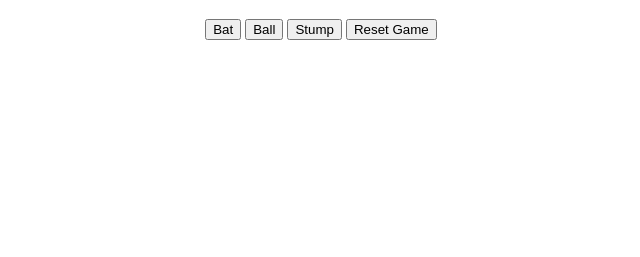
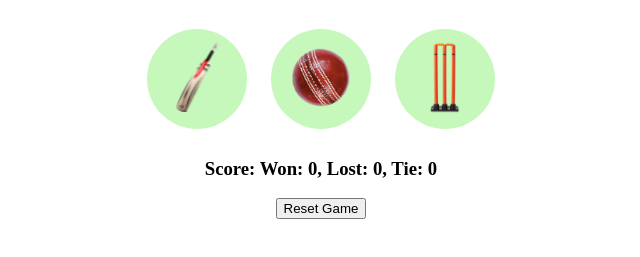
Before and after one commit to lunatic-bot/JavaScriptLearning, a plain HTML site: page Chapters/Chapter 8 - Json Local storage Date andDOM/Project/cricket.html in a window 1280 px wide. Shown: the part 61-318 px from the top of the page, without its empty margins (319-959 px from the left). Drawn offline with Linux system fonts and the light colour scheme.

Commit message:
JSON DATE DOM

```diff
--- /dev/null
+++ b/Chapters/Chapter 8 - Json Local storage Date andDOM/Project/cricket.css
@@ -0,0 +1,17 @@
+body {
+    text-align: center;
+}
+
+.choice-button {
+    height: 100px;
+    width: 100px;
+    border: none;
+    margin: 10px;
+    background-color: rgb(198, 248, 187);
+    border-radius: 50px;
+    cursor: pointer;
+}
+
+.choice-image {
+    height: 75px;
+}
--- a/Chapters/Chapter 8 - Json Local storage Date andDOM/Project/cricket.html
+++ b/Chapters/Chapter 8 - Json Local storage Date andDOM/Project/cricket.html
@@ -2,39 +2,37 @@
 <html lang="en">
 <head>
     <title>Cricket</title>
-    <style>
-        body{
-            text-align: center;
-        }
-    </style>
+    <link rel="stylesheet" href="cricket.css">
 </head>
 <body>
     <h1>Bat Ball Stump game</h1>
-    <button onclick="let computerChoice = generateComputerChoice();
+
+    <button class="choice-button" onclick="let computerChoice = generateComputerChoice();
     let resultMsg = getResult('Bat', computerChoice);
     showResult('Bat', computerChoice, resultMsg)
     // alert(`You have chosen Bat. Computer Choice is ${computerChoice} and ${resultMsg}`);
+    "><img src="images/bat.png" alt="Bat Image" class="choice-image"></button>
 
-
-    ">Bat</button>
-
-    <button onclick="computerChoice = generateComputerChoice();
+    <button class="choice-button" onclick="computerChoice = generateComputerChoice();
     resultMsg = getResult('Ball', computerChoice);
     showResult('Ball', computerChoice, resultMsg)
     // alert(`You have chosen Ball. Computer Choice is ${computerChoice} and ${resultMsg}`);
+    "><img src="images/ball.png" alt="Ball Image" class="choice-image"></button>
 
-
-    ">Ball</button>
-    <button onclick="computerChoice = generateComputerChoice();
+    <button class="choice-button" onclick="computerChoice = generateComputerChoice();
     resultMsg = getResult('Stump', computerChoice);
     showResult('Stump', computerChoice, resultMsg)
     // alert(`You have chosen Stump. Computer Choice is ${computerChoice} and ${resultMsg}`);
+    "><img src="images/stump.png" alt="Stump Image" class="choice-image"></button>
 
 
-    ">Stump</button>
+    <h3 id="user-move"></h3>
+    <h3 id="computer-move"></h3>
+    <h3 id="result"></h3>
+    <h3 id="score"></h3>
 
     <button onclick="localStorage.clear()
-    resetScore( )
+    resetScore()
     ">Reset Game</button>
 
     <script>
@@ -49,8 +47,9 @@
             };
 
             score.displayScore = function(){
-                return `Won:${score.win}, Lost:${score.lost}, Tie:${score.tie}`;
+                return `Score: Won: ${score.win}, Lost: ${score.lost}, Tie: ${score.tie}`;
             }
+            showResult();
         };
 
 
@@ -119,10 +118,22 @@
 
         function showResult(userMove, computerMove, resultMsg){
             // console.log(score)
-            localStorage.setItem('Score', JSON.stringify(score))
-            alert(`You have chosen ${userMove}. Computer Choice is ${computerMove}
-            ${resultMsg}
-            ${score.displayScore()}`);
+            localStorage.setItem('Score', JSON.stringify(score));
+
+            document.querySelector('#user-move').innerText =
+                userMove !== undefined ? `You have chosen ${userMove}` : '';
+
+            document.querySelector('#computer-move').innerText =
+                computerMove !== undefined ? `Computer Choice is ${computerMove}` : '';
+
+            document.querySelector('#result').innerText =
+                resultMsg || '';
+
+            document.querySelector('#score').innerText = score.displayScore();
+
+            // alert(`You have chosen ${userMove}. Computer Choice is ${computerMove}
+            // ${resultMsg}
+            // ${score.displayScore()}`);
         }
     </script>
 </body>
```
Also changed, not shown: Chapters/Chapter 8 - Json Local storage Date andDOM/Project/images/ball.png (added), Chapters/Chapter 8 - Json Local storage Date andDOM/Project/images/bat.png (added), Chapters/Chapter 8 - Json Local storage Date andDOM/Project/images/stump.png (added).
